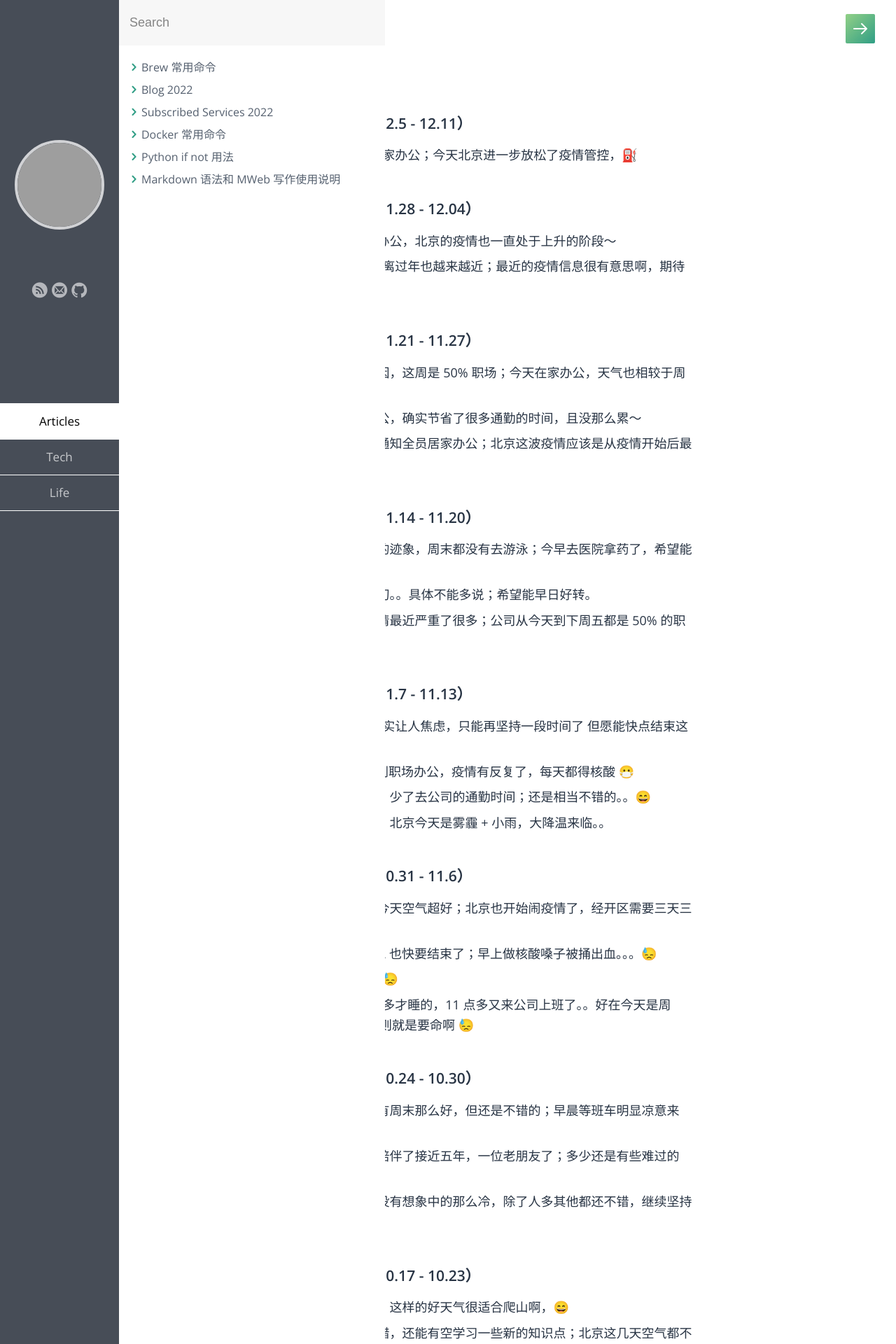
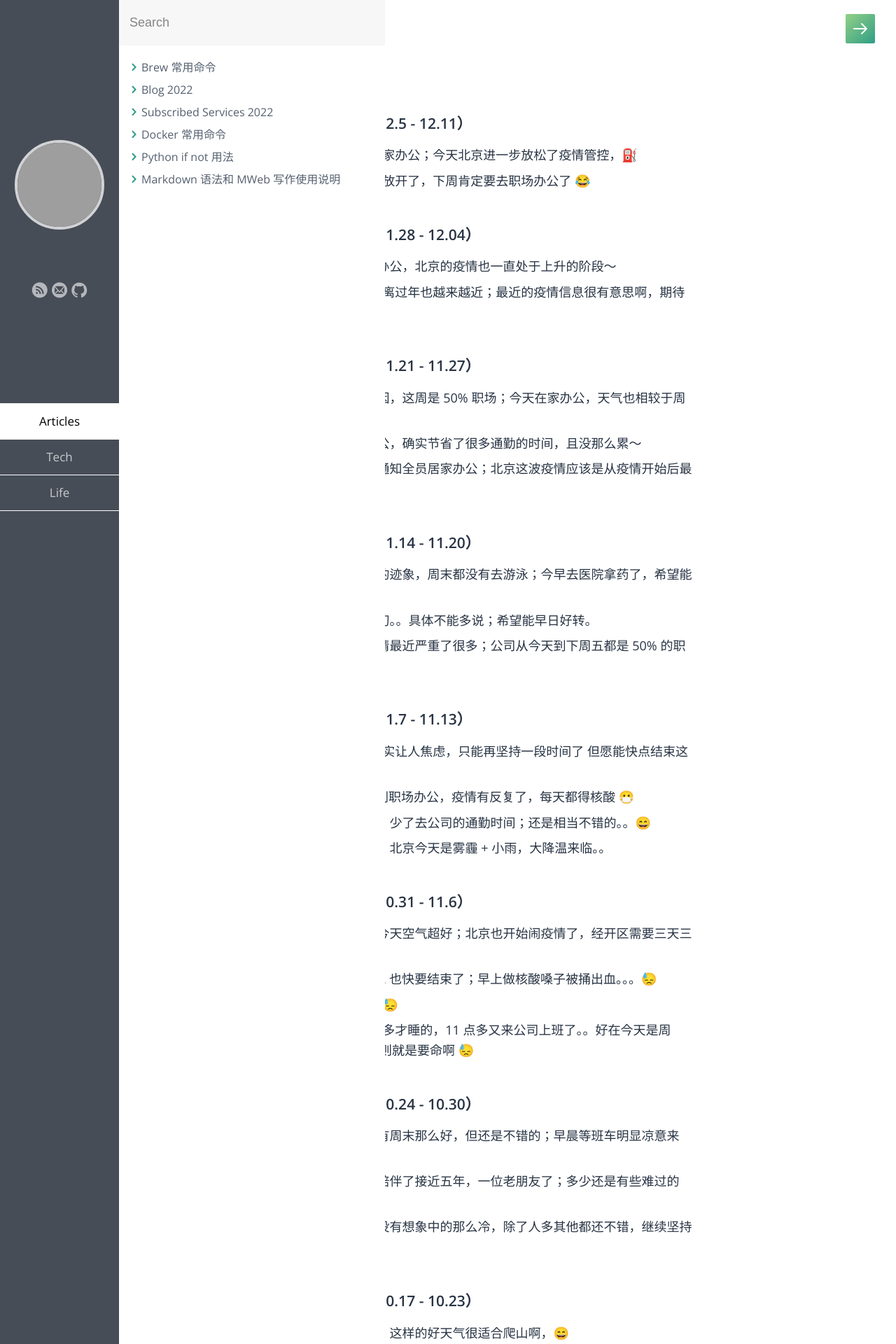
Before and after one commit to samxupeiran/samxupeiran.github.io, a Jekyll site: the page built from _posts/life/2022-05-06-my-blog.md, in a window 1280 px wide. Shown: the top 1920 px of the page at 70% size. Built offline with Jekyll 4.4.1, drawn with Linux system fonts in a browser that asks for light colours; some web fonts are replaced; some of the changed text lies outside the part shown; grey boxes are pictures that could not be loaded.

Commit message:
feat: add weekly blog 12.8

```diff
--- a/_posts/life/2022-05-06-my-blog.md
+++ b/_posts/life/2022-05-06-my-blog.md
@@ -7,7 +7,8 @@ tags: Blog
 
 
 - ### 2022 年 12 月 第 1 周（12.5 - 12.11）
-     - 11.6 这周目前的安排是居家办公；今天北京进一步放松了疫情管控，⛽️
+     - 12.6 这周目前的安排是居家办公；今天北京进一步放松了疫情管控，⛽️
+     - 12.8 这几天的政策越来越放开了，下周肯定要去职场办公了 😂
 
 - ### 2022 年 11 月 第 5 周（11.28 - 12.04）
      - 11.28 这周目测继续在家办公，北京的疫情也一直处于上升的阶段～
```
